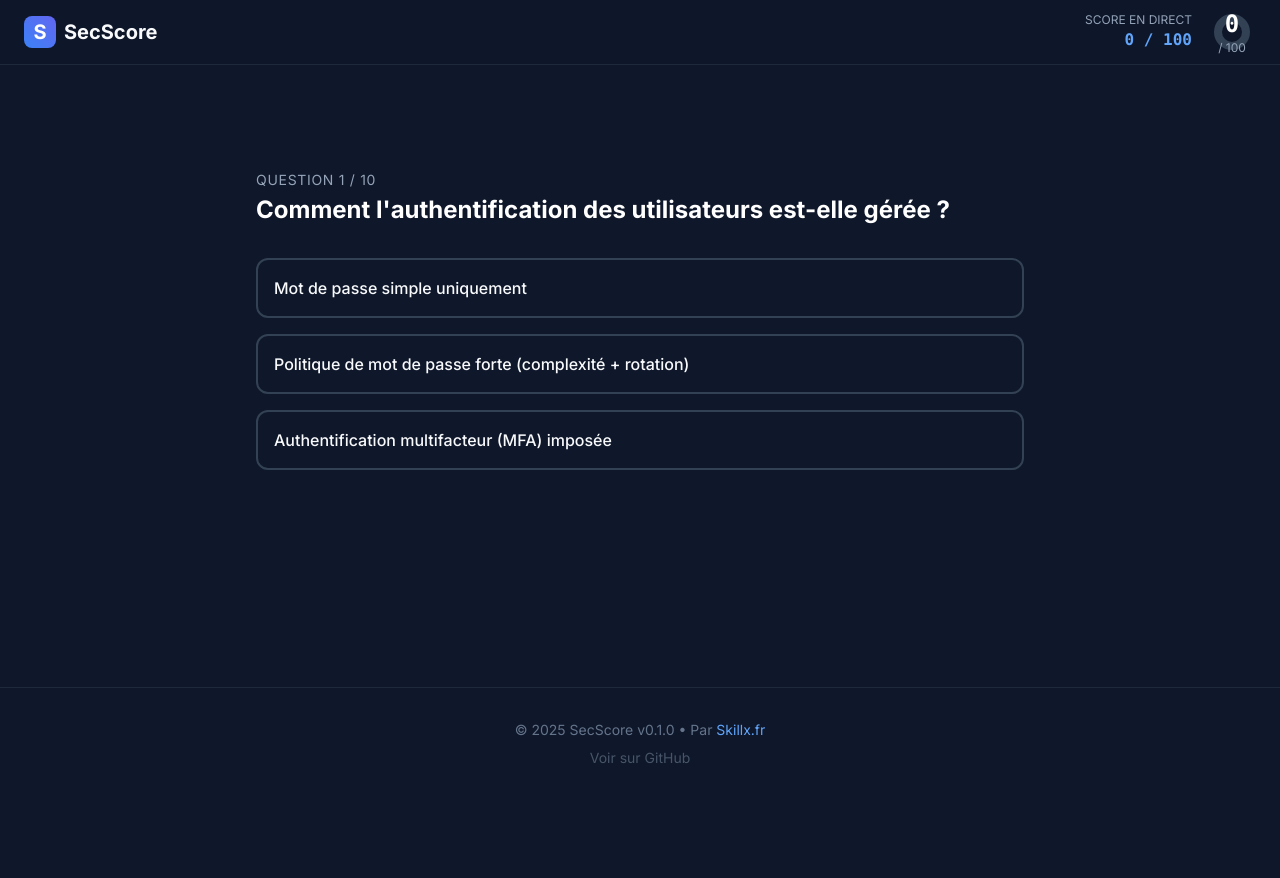
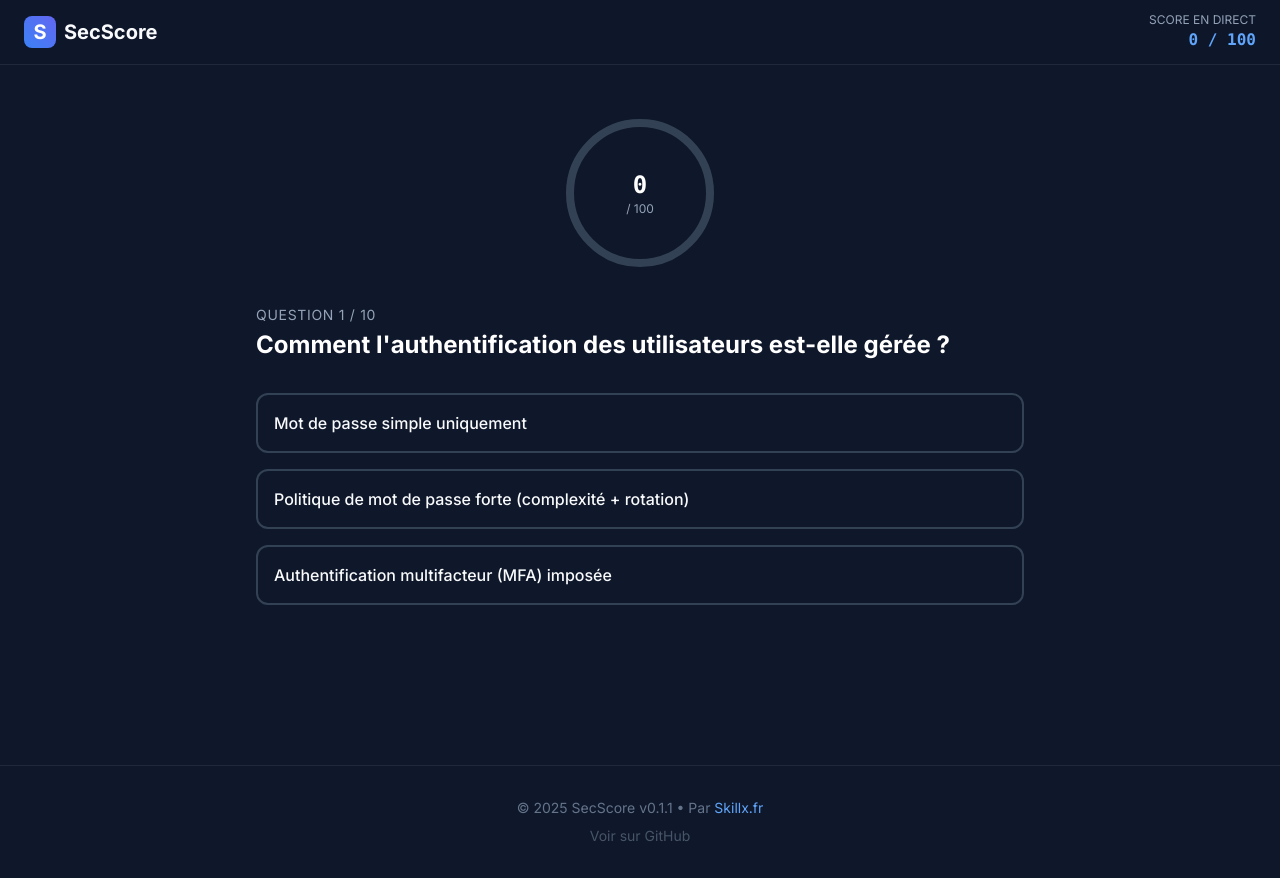
Before and after one commit to Skillx-fr/SecScore, a React (Vite) app: page / in a window 1280 px wide. Both pictures are taken after a click on the element 349 px from the left and 418 px from the top of the page. Before the commit the page ends 800 px from the top, so only its background shows below. Built offline with nearby package versions, Linux system fonts and the light colour scheme.

Commit message:
feat: layout update v0.1.1 - centered large gauge

```diff
--- a/package.json
+++ b/package.json
@@ -1,7 +1,7 @@
 {
   "name": "secscore",
   "private": true,
-  "version": "0.1.0",
+  "version": "0.1.1",
   "type": "module",
   "scripts": {
     "dev": "vite",
--- a/src/App.jsx
+++ b/src/App.jsx
@@ -54,12 +54,9 @@ function App() {
 
           {currentTheme && !isFinished && (
             <div className="flex items-center gap-4">
-              <div className="text-right hidden sm:block">
+              <div className="text-right sm:block">
                 <div className="text-xs text-slate-400 uppercase">Score en direct</div>
                 <div className="font-mono font-bold text-blue-400">{totalScore} / {currentMaxScore}</div>
-              </div>
-              <div className="w-12 h-12">
-                <LiveScoreGauge score={totalScore} maxScore={currentMaxScore} size={48} />
               </div>
             </div>
           )}
@@ -78,11 +75,14 @@ function App() {
             onReset={handleReset}
           />
         ) : (
-          <QuestionWizard
-            theme={currentTheme}
-            onAnswer={addAnswer}
-            onFinish={handleFinish}
-          />
+          <div className="flex flex-col items-center w-full max-w-3xl mx-auto space-y-8">
+            <LiveScoreGauge score={totalScore} maxScore={currentMaxScore} size={160} />
+            <QuestionWizard
+              theme={currentTheme}
+              onAnswer={addAnswer}
+              onFinish={handleFinish}
+            />
+          </div>
         )}
       </main>
 
```
